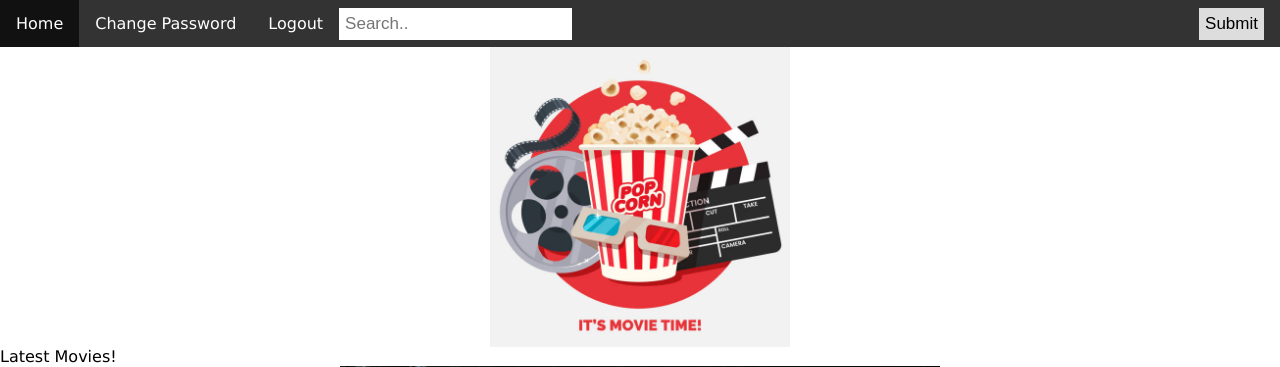
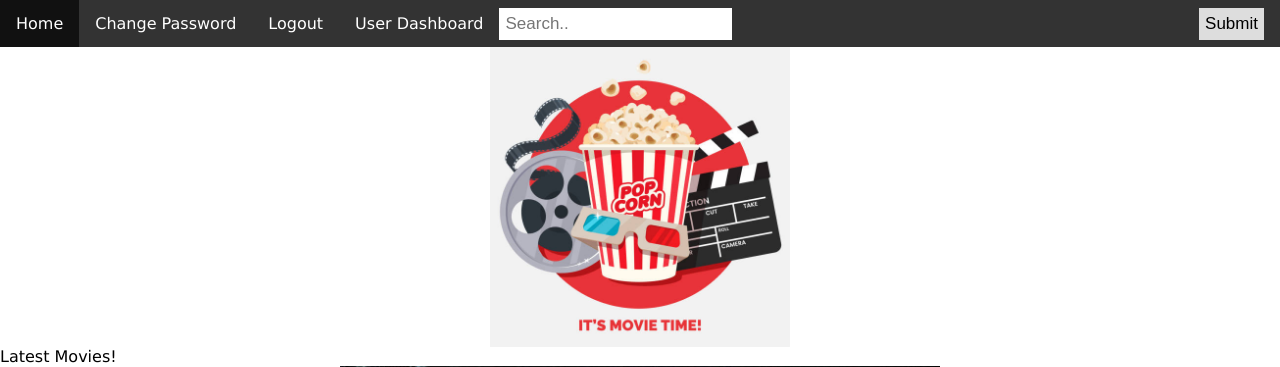
Before and after one commit to pythcon/CineRex, a PHP site: page / in a window 1280 px wide. Shown: the top 367 px of the page. Run offline with PHP 8.4, Linux system fonts and the light colour scheme; the visitor is signed in with stand-in values (Sample User, id 1).

Commit message:
added dashboard button

```diff
--- a/index.php
+++ b/index.php
@@ -20,6 +20,7 @@ input[type=text] {
   margin-top: 8px;
   margin-right: 16px;
   font-size: 17px;
+  align: right;
 }
 
 ul {
@@ -185,6 +186,7 @@ if (!$_SESSION['logged']){
 
       <li><a href='changepassword.html'>Change Password</a></li>
       <li><a href='handler_logout.php'>Logout</a></li>
+	  <li><a href='dashboard.php'>User Dashboard</a></li>
 
         <form action='/action_page.php'>
           <li><input type='text' placeholder='Search..' name='search'></li>
```
